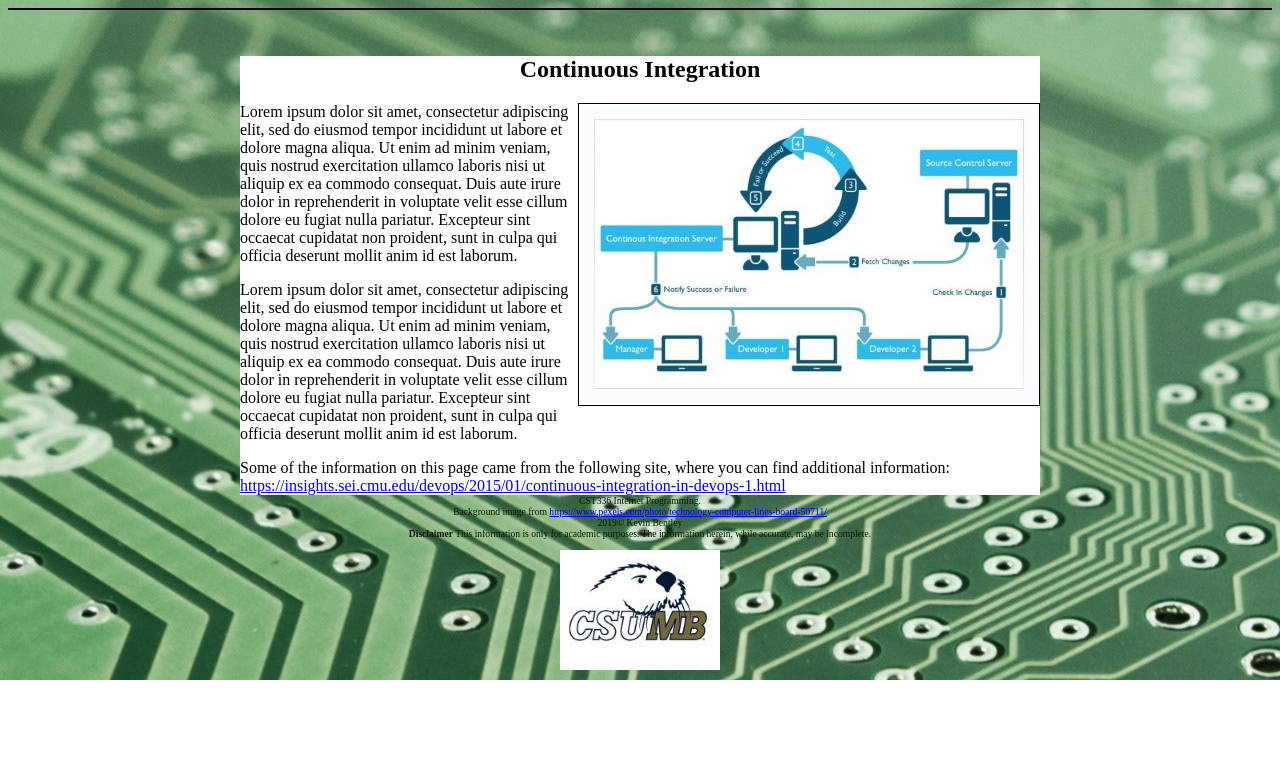
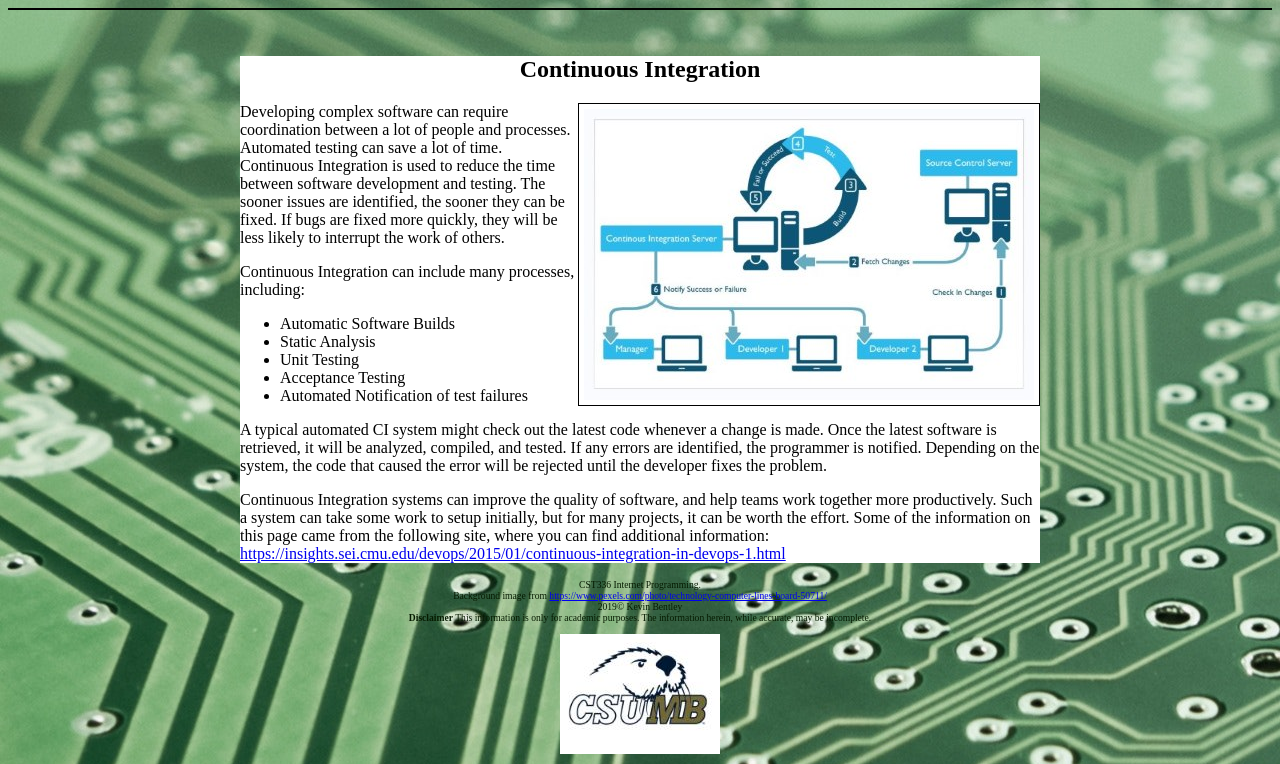
Before and after one commit to kbentley-csumb/cst336-hw1, a PHP site: page /ci.php in a window 1280 px wide. Shown: the part 127-891 px from the top of the page. Before the commit the page ends 807 px from the top, so only its background shows below. Run offline with PHP 8.4, Linux system fonts and the light colour scheme.

Commit message:
some content

```diff
--- a/ci.php
+++ b/ci.php
@@ -38,12 +38,23 @@
         </div>
     <div class="nofloat" >
         <p>
-Lorem ipsum dolor sit amet, consectetur adipiscing elit, sed do eiusmod tempor incididunt ut labore et dolore magna aliqua. Ut enim ad minim veniam, quis nostrud exercitation ullamco laboris nisi ut aliquip ex ea commodo consequat. Duis aute irure dolor in reprehenderit in voluptate velit esse cillum dolore eu fugiat nulla pariatur. Excepteur sint occaecat cupidatat non proident, sunt in culpa qui officia deserunt mollit anim id est laborum.
+Developing complex software can require coordination between a lot of people and processes. Automated testing can save a lot of time. Continuous Integration is used to reduce the time between software development and testing. The sooner issues are identified, the sooner they can be fixed. If bugs are fixed more quickly, they will be less likely to interrupt the work of others.
 </p>
 
 <p>
-Lorem ipsum dolor sit amet, consectetur adipiscing elit, sed do eiusmod tempor incididunt ut labore et dolore magna aliqua. Ut enim ad minim veniam, quis nostrud exercitation ullamco laboris nisi ut aliquip ex ea commodo consequat. Duis aute irure dolor in reprehenderit in voluptate velit esse cillum dolore eu fugiat nulla pariatur. Excepteur sint occaecat cupidatat non proident, sunt in culpa qui officia deserunt mollit anim id est laborum.
+Continuous Integration can include many processes, including:
 </p>
+<ul>
+  <li>Automatic Software Builds</li>
+  <li>Static Analysis</li>
+  <li>Unit Testing</li>
+  <li>Acceptance Testing</li>
+  <li>Automated Notification of test failures</li>
+</ul>
+<p>
+A typical automated CI system might check out the latest code whenever a change is made. Once the latest software is retrieved, it will be analyzed, compiled, and tested. If any errors are identified, the programmer is notified. Depending on the system, the code that caused the error will be rejected until the developer fixes the problem.
+</p>
+<p>Continuous Integration systems can improve the quality of software, and help teams work together more productively. Such a system can take some work to setup initially, but for many projects, it can be worth the effort.
 
 
         Some of the information on this page came from the following site, where you can find additional information: <a href="https://insights.sei.cmu.edu/devops/2015/01/continuous-integration-in-devops-1.html">https://insights.sei.cmu.edu/devops/2015/01/continuous-integration-in-devops-1.html</a>
```
